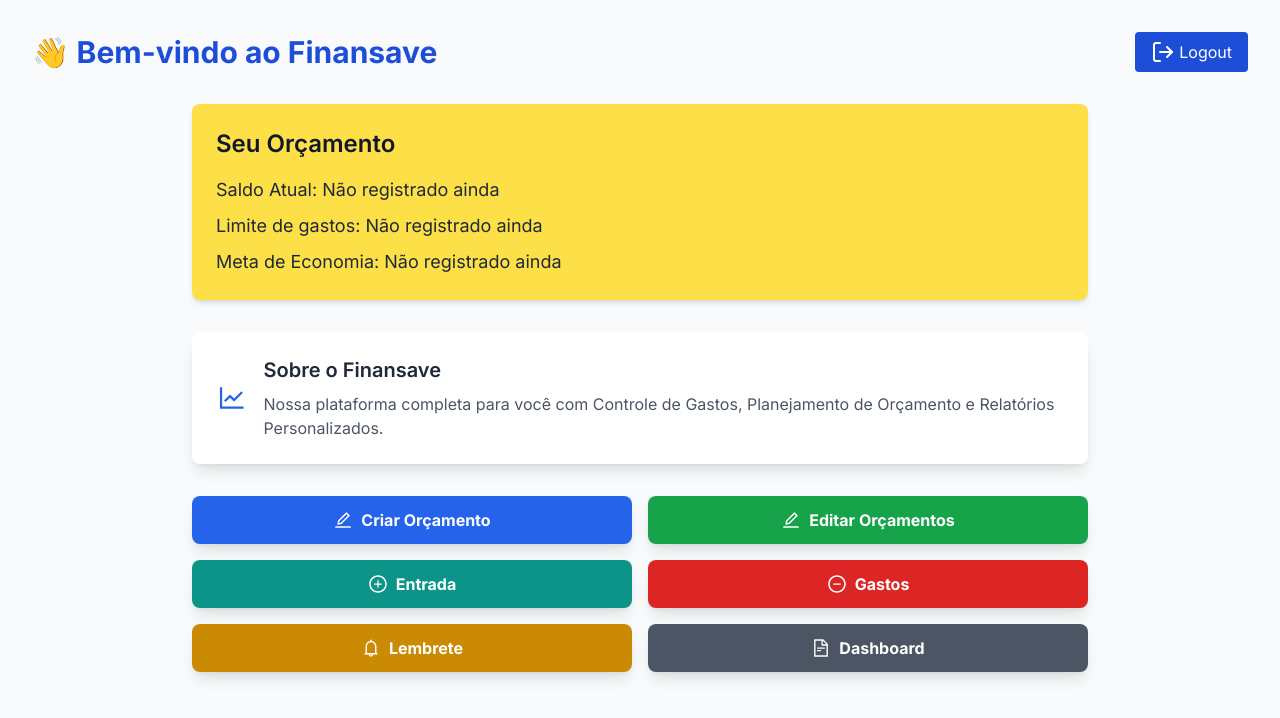
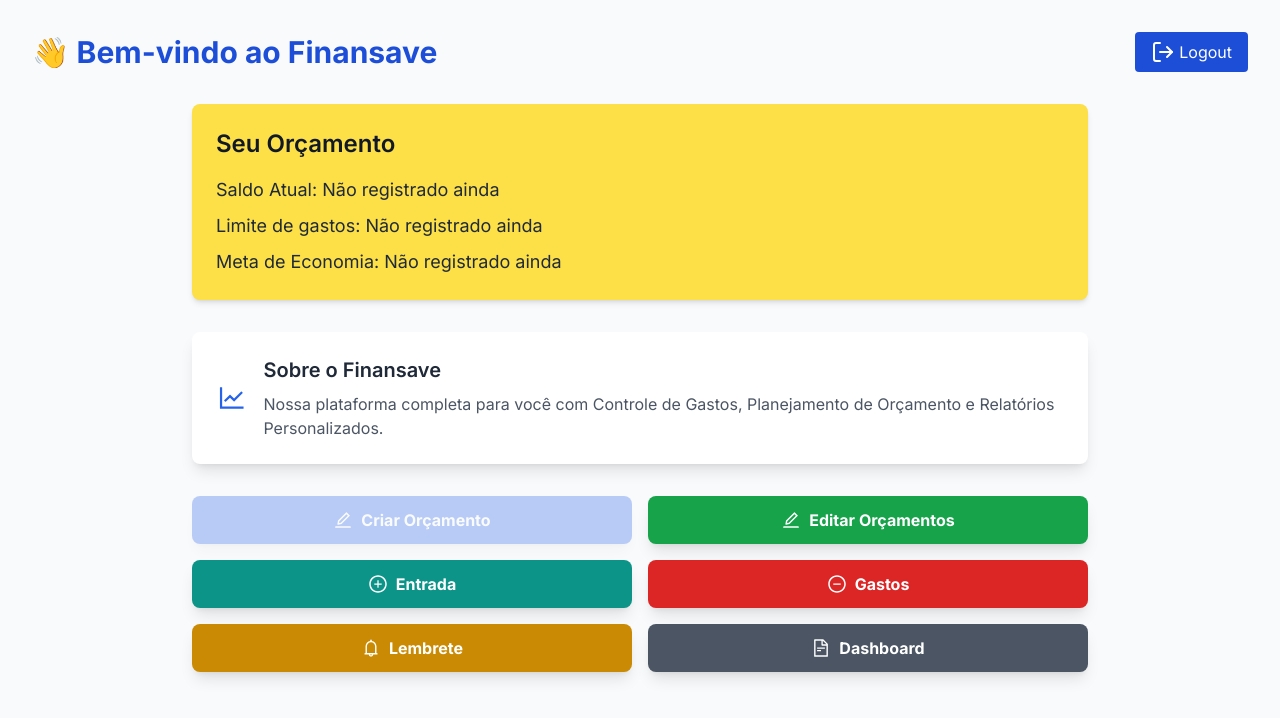
Before and after one commit to FinanSave/FinanSave, a Next.js app in the folder front/: page /home in a window 1280 px wide. Shown: the top 718 px of the page. Built offline with nearby package versions, Linux system fonts and the light colour scheme; no server answers; sample sign-in values are in the browser's storage.

Commit message:
hotfix: bloquando botão criar orçamento para quem já tem

```diff
--- a/front/src/app/home/page.tsx
+++ b/front/src/app/home/page.tsx
@@ -25,6 +25,7 @@
   const [expensesLimit, setExpensesLimit] = useState<number | null>(null)
   const [spendingGoal, setSpendingGoal] = useState<number | null>(null)
   const [limitExceeded, setLimitExceeded] = useState<boolean>(false)
+  const [haveBudget, setHaveBudget] = useState<boolean>(false)
 
   // Adicionar estado para o lembrete
   const [reminder, setReminder] = useState<string | null>(null)
@@ -34,6 +35,8 @@
       try {
         const token = localStorage.getItem('authToken') || ''
         const budgetData = await getOrcamento(token)
+
+        setHaveBudget(true)
 
         setBalance(budgetData?.saldo || null)
         setExpensesLimit(budgetData?.limite_gastos || null)
@@ -184,7 +187,8 @@
       <section className="grid w-full max-w-4xl grid-cols-1 gap-4 md:grid-cols-2">
         <button
           onClick={handleCreateBudget}
-          className="flex transform items-center justify-center space-x-2 rounded-lg bg-blue-600 px-6 py-3 font-bold text-white shadow-lg transition-transform hover:scale-105 hover:bg-blue-700"
+          disabled={haveBudget}
+          className="flex transform items-center justify-center space-x-2 rounded-lg bg-blue-600 px-6 py-3 font-bold text-white shadow-lg transition-transform hover:scale-105 hover:bg-blue-700 disabled:cursor-not-allowed disabled:opacity-30"
         >
           <AiOutlineEdit className="text-xl" />
           <span>Criar Orçamento</span>
@@ -210,13 +214,6 @@
           <AiOutlineMinusCircle className="text-xl" />
           <span>Gastos</span>
         </button>
-        {/* <button
-          onClick={handleSpending}
-          className="flex transform items-center justify-center space-x-2 rounded-lg bg-orange-600 px-6 py-3 font-bold text-white shadow-lg transition-transform hover:scale-105 hover:bg-orange-700"
-        >
-          <AiOutlineDollarCircle className="text-xl" />
-          <span>Despesas</span>
-        </button> */}
         <button
           onClick={handleReminder}
           className="flex transform items-center justify-center space-x-2 rounded-lg bg-yellow-600 px-6 py-3 font-bold text-white shadow-lg transition-transform hover:scale-105 hover:bg-yellow-700"
@@ -232,86 +229,6 @@
           <span> Dashboard </span>
         </button>
       </section>
-
-      {/* Modal de Despesas */}
-      {/* {isExpenseModalOpen && (
-        <div className="fixed inset-0 flex items-center justify-center bg-black bg-opacity-50">
-          <div className="w-full max-w-md rounded-lg bg-white p-8 shadow-lg">
-            <h2 className="mb-4 text-xl font-semibold text-gray-800">
-              Registrar Despesas
-            </h2>
-            <form onSubmit={handleRegisterExpense}>
-              <div className="mb-4">
-                <label
-                  htmlFor="expenseAmount"
-                  className="block text-sm font-medium text-gray-700"
-                >
-                  Valor da Despesa <span className="text-red-500">*</span>
-                </label>
-                <input
-                  id="expenseAmount"
-                  name="expenseAmount"
-                  type="number"
-                  className="mt-1 w-full rounded-md border border-gray-300 p-2"
-                  required
-                />
-              </div>
-              <div className="mb-4">
-                <label
-                  htmlFor="expenseDate"
-                  className="block text-sm font-medium text-gray-700"
-                >
-                  Data da Despesa <span className="text-red-500">*</span>
-                </label>
-                <input
-                  id="expenseDate"
-                  name="expenseDate"
-                  type="date"
-                  className="mt-1 w-full rounded-md border border-gray-300 p-2"
-                  required
-                />
-              </div>
-              <div className="mb-4">
-                <label
-                  htmlFor="expenseCategory"
-                  className="block text-sm font-medium text-gray-700"
-                >
-                  Categoria <span className="text-red-500">*</span>
-                </label>
-                <select
-                  id="expenseCategory"
-                  name="expenseCategory"
-                  className="mt-1 w-full rounded-md border border-gray-300 p-2"
-                  required
-                >
-                  <option value="" disabled>
-                    Selecione uma categoria
-                  </option>
-                  <option value="alimentacao">Alimentação</option>
-                  <option value="transporte">Transporte</option>
-                  <option value="lazer">Lazer</option>
-                  <option value="moradia">Moradia</option>
-                </select>
-              </div>
-              <div className="flex justify-end space-x-4">
-                <button
-                  type="button"
-                  onClick={handleCloseExpenseModal}
-                  className="rounded-md bg-gray-600 px-4 py-2 text-white hover:bg-gray-700"
-                >
-                  Cancelar
-                </button>
-                <button
-                  type="submit"
-                  className="rounded-md bg-red-600 px-4 py-2 text-white hover:bg-red-700"
-                >
-                  Confirmar Despesa
-                </button>
-              </div>
-            </form>
-          </div>
-        </div> */}
-      {/* )} */}
     </div>
   )
 }
```
